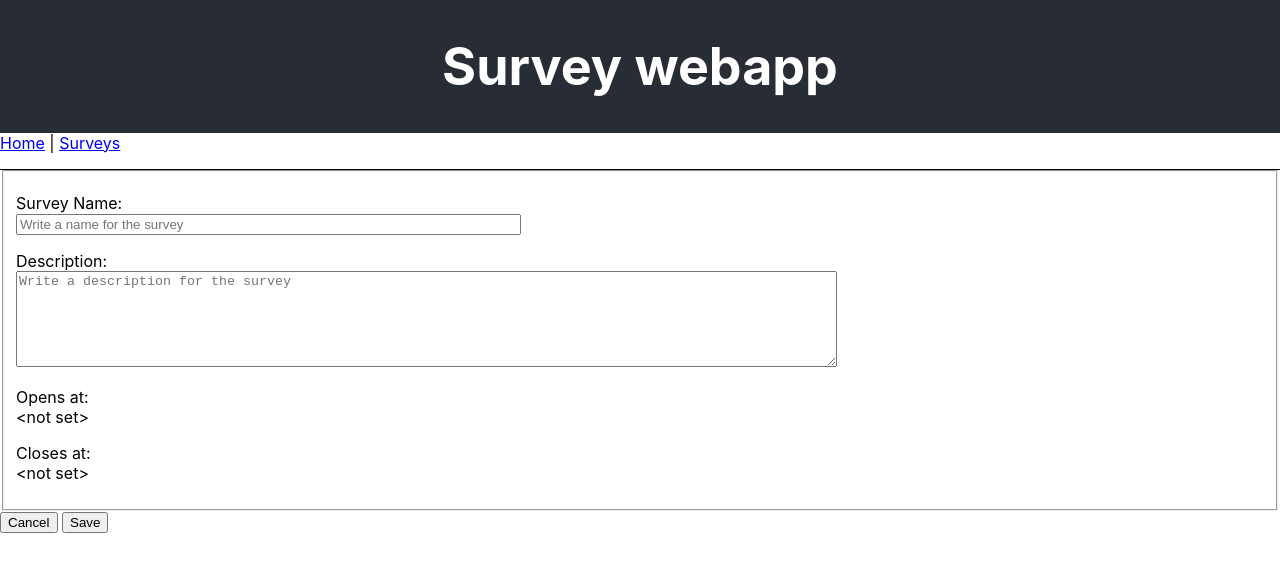
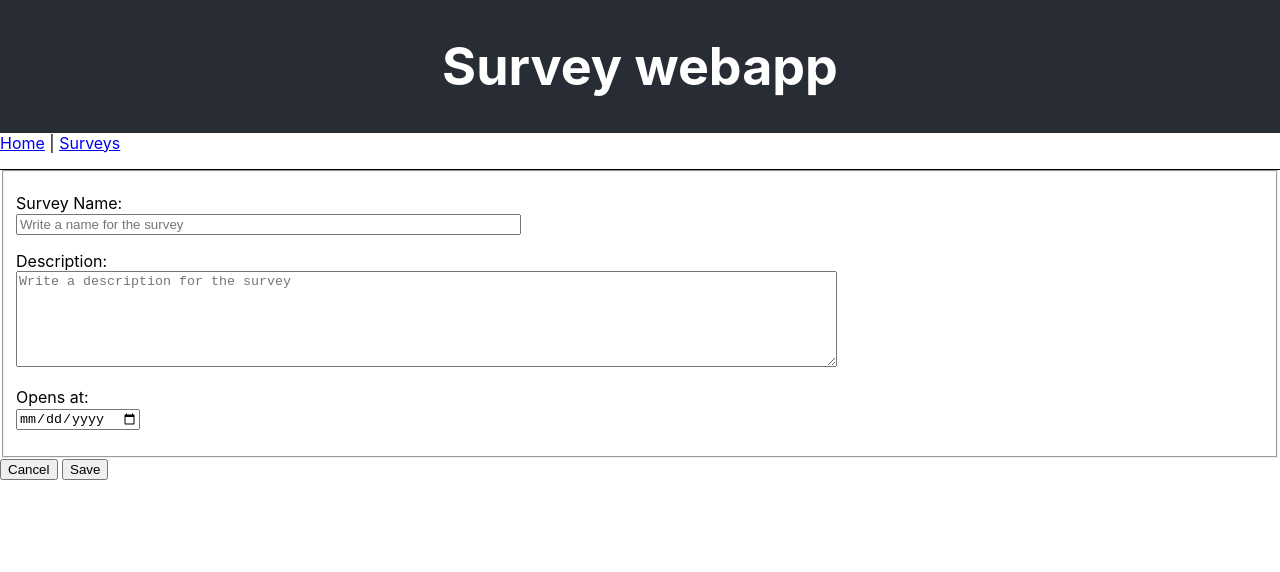
Before and after one commit to tonyjoblin/feedback, a React (Create React App) app: page /surveys/new in a window 1280 px wide. Shown: the top 572 px of the page. Built offline with nearby package versions, Linux system fonts and the light colour scheme.

Commit message:
Update opens & closes form controls
To be date not datetime.
Also update fixtures to generate dates not datetime
for these fields.

```diff
--- a/src/SurveyForm/index.js
+++ b/src/SurveyForm/index.js
@@ -10,6 +10,11 @@ function SurveyForm({ data, handleSave, handleCancel }) {
 
   const handleUpdate = (key, value) => {
     const updatedSurvey = { ...survey, [key]: value };
+    if (key === 'opens_at') {
+      if (value === '') {
+        updatedSurvey.closes_at = '';
+      }
+    }
     setSurvey(updatedSurvey);
   }
 
@@ -44,12 +49,22 @@ function SurveyForm({ data, handleSave, handleCancel }) {
         </p>
         <p>
           <label htmlFor="opens">Opens at:</label><br/>
-          {survey.opens_at || '<not set>'}
+          <input
+            type="date"
+            value={survey.opens_at || ''}
+            onChange={e => handleUpdate('opens_at', e.target.value)}
+            />
         </p>
-        <p>
-          <label htmlFor="closes">Closes at:</label><br/>
-          {survey.closes_at || '<not set>'}
-        </p>
+        {survey.opens_at &&
+          <p>
+            <label htmlFor="closes">Closes at:</label><br/>
+            <input
+              type="date"
+              value={survey.closes_at || ''}
+              onChange={e => handleUpdate('closes_at', e.target.value)}
+              />
+          </p>
+        }
       </fieldset>
       <input type="button" onClick={onCancel} value="Cancel" /> {' '}
       <input type="button" onClick={onSave} value="Save" />
```
Also changed, not shown: test/fixtures/surveys.yml (+3 -3 lines).
